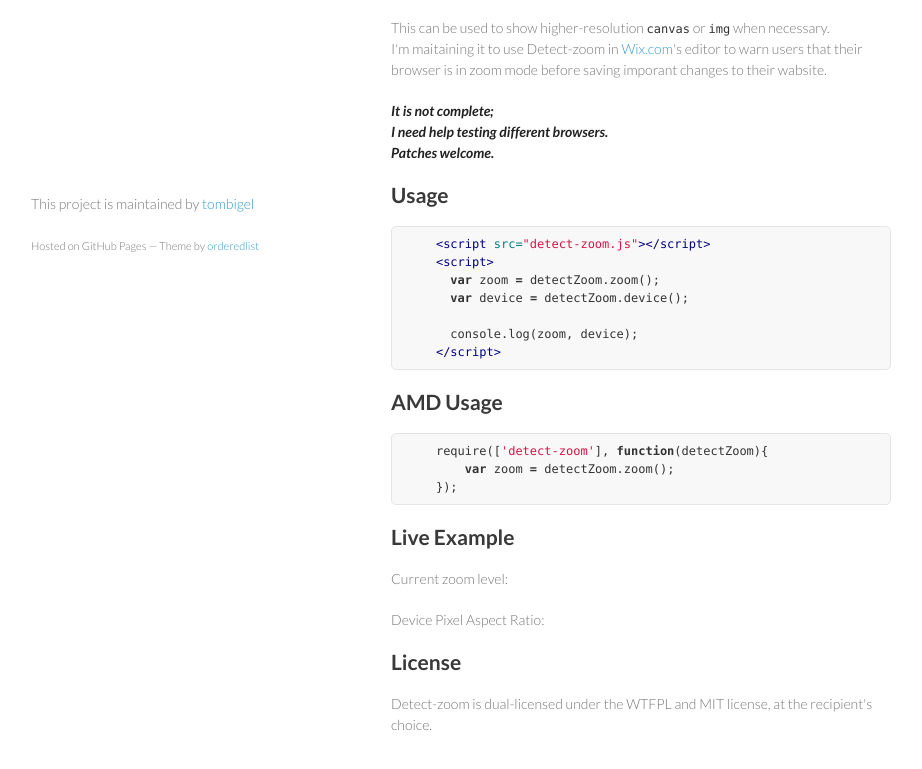
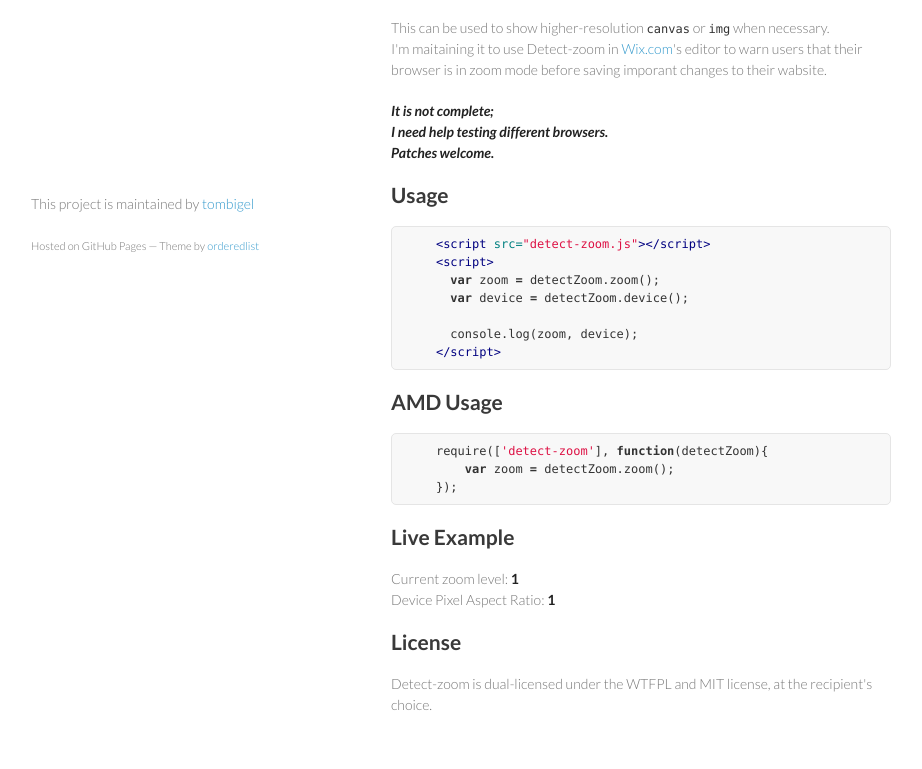
Before and after one commit to tombigel/detect-zoom, a plain HTML site: page index.html in a window 1280 px wide. Shown: the part 475-1244 px from the top of the page, without its empty margins (179-1101 px from the left). Drawn offline with nearby package versions, Linux system fonts and the light colour scheme.

Commit message:
added jQuery fixed examples

```diff
--- a/index.html
+++ b/index.html
@@ -89,9 +89,11 @@
 
         <h2>Live Example</h2>
 
-        <p>Current zoom level: <span class="example" id="zoom"></span></p>
-
-        <p>Device Pixel Aspect Ratio: <span class="example" id="device"></span></p>
+        <p>
+            Current zoom level: <strong class="example" id="zoom"></strong>
+            <br/>
+            Device Pixel Aspect Ratio: <strong class="example" id="device"></strong>
+        </p>
 
         <h2>License</h2>
 
@@ -106,6 +108,8 @@
         </p>
     </footer>
 </div>
+
+<script src="//ajax.googleapis.com/ajax/libs/jquery/1.9.0/jquery.min.js"></script>
 <script src="javascripts/scale.fix.js"></script>
 <script src="javascripts/detect-zoom.js"></script>
 <script>
@@ -115,9 +119,9 @@
         zoom.innerText = window.detectZoom.zoom();
         device.innerText = window.detectZoom.device();
     }
-    document.addEventListener('load', function () {
+    $(document).ready(function () {
         refresh();
-        window.addEventListener('resize', refresh);
+        $(window).on('resize', refresh);
     });
 </script>
 </body>
```
